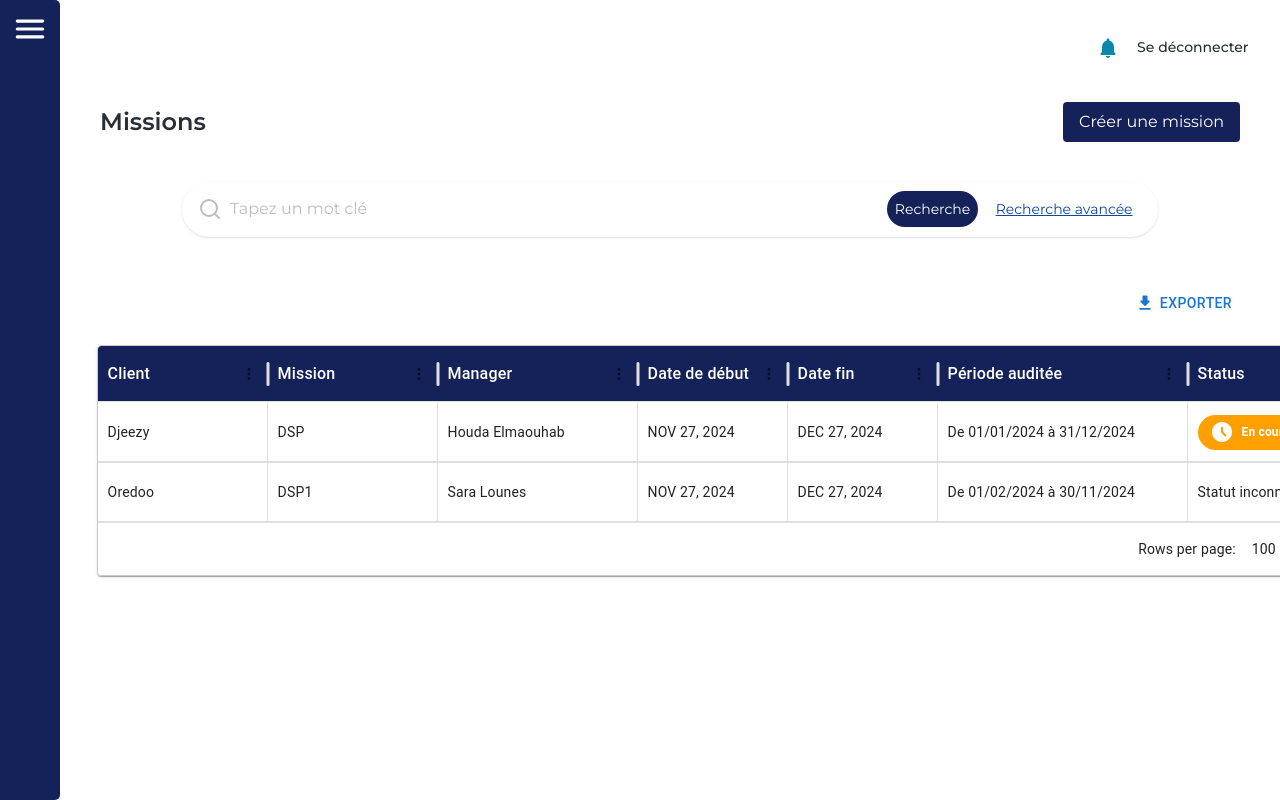
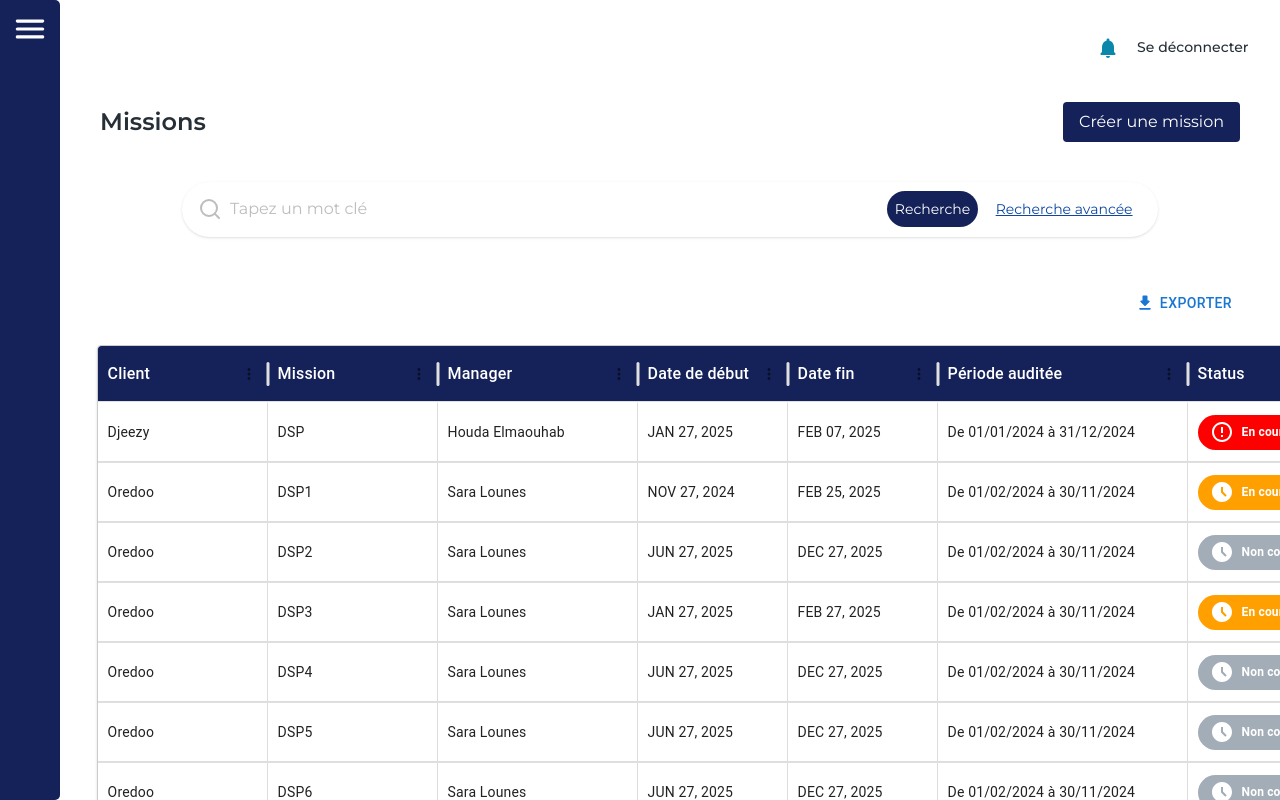
Before and after one commit to thaninamck/IT_Governance, a React (Vite) app in the folder frontend/: page /gestionmission in a window 1280 px wide. Built offline with nearby package versions, Linux system fonts and the light colour scheme.

Commit message:
modifier ajouter les action archiver cloturer annuler..

```diff
--- a/frontend/src/pages/GestionMission.jsx
+++ b/frontend/src/pages/GestionMission.jsx
@@ -1,4 +1,4 @@
-import React, { useState } from "react";
+import React, { useState,useEffect } from "react";
 import SideBar from "../components/sideBar/SideBar";
 import HeaderBis from "../components/Header/HeaderBis";
 import Table from "../components/Table";
@@ -16,8 +16,13 @@ import AddControleForm from "../components/Forms/AddControleForm";
 import VisibilityIcon from "@mui/icons-material/Visibility";
 import { useNavigate } from "react-router-dom";
 import { useBreadcrumb } from "../Context/BreadcrumbContext";
+import PauseCircleOutlineRoundedIcon from '@mui/icons-material/PauseCircleOutlineRounded';
+import HighlightOffRoundedIcon from '@mui/icons-material/HighlightOffRounded';
+import PlayCircleOutlineRoundedIcon from '@mui/icons-material/PlayCircleOutlineRounded';
+import { Snackbar } from "@mui/material";
 
 function GestionMission() {
+
   // Colonnes de la table
   const columnsConfig2 = [
     { field: "client", headerName: "Client", width: 170 },
@@ -47,8 +52,8 @@ function GestionMission() {
       mission: "DSP",
       client: "Djeezy",
       manager: "Houda Elmaouhab",
-      dateField: "2024-11-27",
-      dateField1: "2024-12-27",
+      dateField: "2025-01-27",
+      dateField1: "2025-2-7",
       auditStartDate: "2024-01-01", // Date de début de la période auditée
       auditEndDate: "2024-12-31",   // Date de fin de la période auditée
     },
@@ -59,12 +64,99 @@ function GestionMission() {
       client: "Oredoo",
       manager: "Sara Lounes",
       dateField: "2024-11-27",
-      dateField1: "2024-12-27",
+      dateField1: "2025-02-25",
+      auditStartDate: "2024-02-01", // Date de début de la période auditée
+      auditEndDate: "2024-11-30",   // Date de fin de la période auditée
+    },
+    {
+      id: 3,
+      statusMission: "non_commencee",
+      mission: "DSP2",
+      client: "Oredoo",
+      manager: "Sara Lounes",
+      dateField: "2025-06-27",
+      dateField1: "2025-12-27",
+      auditStartDate: "2024-02-01", // Date de début de la période auditée
+      auditEndDate: "2024-11-30",   // Date de fin de la période auditée
+    },
+    {
+      id: 4,
+      statusMission: "en_retard",
+      mission: "DSP3",
+      client: "Oredoo",
+      manager: "Sara Lounes",
+      dateField: "2025-01-27",
+      dateField1: "2025-02-27",
+      auditStartDate: "2024-02-01", // Date de début de la période auditée
+      auditEndDate: "2024-11-30",   // Date de fin de la période auditée
+    },
+    {
+      id: 5,
+      statusMission: "archiver",
+      mission: "DSP4",
+      client: "Oredoo",
+      manager: "Sara Lounes",
+      dateField: "2025-06-27",
+      dateField1: "2025-12-27",
+      auditStartDate: "2024-02-01", // Date de début de la période auditée
+      auditEndDate: "2024-11-30",   // Date de fin de la période auditée
+    },
+    {
+      id: 6,
+      statusMission: "annulée",
+      mission: "DSP5",
+      client: "Oredoo",
+      manager: "Sara Lounes",
+      dateField: "2025-06-27",
+      dateField1: "2025-12-27",
+      auditStartDate: "2024-02-01", // Date de début de la période auditée
+      auditEndDate: "2024-11-30",   // Date de fin de la période auditée
+    },
+    {
+      id: 7,
+      statusMission: "temporaire",
+      mission: "DSP6",
+      client: "Oredoo",
+      manager: "Sara Lounes",
+      dateField: "2025-06-27",
+      dateField1: "2025-12-27",
       auditStartDate: "2024-02-01", // Date de début de la période auditée
       auditEndDate: "2024-11-30",   // Date de fin de la période auditée
     },
     // ... autres missions
   ];
+
+  // Fonction pour déterminer le statut automatique
+  const getAutomaticStatus = (startDate, endDate) => {
+    const currentDate = new Date();
+    const start = new Date(startDate);
+    const end = new Date(endDate);
+
+    if (currentDate < start) {
+      return "non_commencee";
+    } else if (currentDate >= start && currentDate <= end) {
+      return "en_cours";
+    } else if (currentDate > end) {
+      return "en_retard";
+    }
+    return "Statut inconnu";
+  };
+
+
+
+  // Mettre à jour les statuts des missions
+  const updateMissionStatuses = (missions) => {
+    return missions.map((mission) => ({
+      ...mission,
+      statusMission: getAutomaticStatus(mission.dateField, mission.dateField1),
+    }));
+  };
+
+  // Utiliser useEffect pour mettre à jour les statuts lors du chargement du composant
+  useEffect(() => {
+    const updatedRows = updateMissionStatuses(rowsData2);
+    setFilteredRows(updatedRows);
+  }, []); // Exécuter une seule fois au montage du composant
 
   // États pour gérer les modales et les missions
   const [isModalOpen, setIsModalOpen] = useState(false);
@@ -96,6 +188,100 @@ function GestionMission() {
     setIsMissionCreated(true);
     setIsModalOpen(false);
   };
+
+   // Fonction pour archiver une mission
+const handleArchiverRow = (selectedRow) => {
+  // Mettre à jour le statut de la mission en "archiver"
+  const updatedRows = filteredRows.map((row) =>
+    row.id === selectedRow.id ? { ...row, statusMission: "archiver" } : row
+  );
+
+  // Mettre à jour l'état des lignes filtrées
+  setFilteredRows(updatedRows);
+
+  console.log("Mission archivée :", selectedRow);
+};
+
+const handleCloturerRow = (selectedRow) => {
+  // Mettre à jour le statut de la mission en "archiver"
+  const updatedRows = filteredRows.map((row) =>
+    row.id === selectedRow.id ? { ...row, statusMission: "terminer" } : row
+  );
+
+  // Mettre à jour l'état des lignes filtrées
+  setFilteredRows(updatedRows);
+
+  console.log("Mission cloturée :", selectedRow);
+};
+
+
+const handleCancelRow = (selectedRow) => {
+  // Mettre à jour le statut de la mission en "archiver"
+  const updatedRows = filteredRows.map((row) =>
+    row.id === selectedRow.id ? { ...row, statusMission: "annulée" } : row
+  );
+
+  // Mettre à jour l'état des lignes filtrées
+  setFilteredRows(updatedRows);
+
+  console.log("Mission annulée :", selectedRow);
+};
+
+const [previousStatus, setPreviousStatus] = useState({});
+const [snackbarOpen, setSnackbarOpen] = useState(false);
+  const [snackbarMessage, setSnackbarMessage] = useState("");
+
+
+const handlePauseRow = (selectedRow) => {
+  if (selectedRow.statusMission === "temporaire") {
+    // Calculer la nouvelle date de début (date actuelle)
+    const newStartDate = new Date().toISOString().split("T")[0]; // Format YYYY-MM-DD
+const missionEndDate = new Date(selectedRow.dateField1).toISOString().split("T")[0]; // Convertir en format YYYY-MM-DD
+
+
+    console.log("Nouvelle date de début :", newStartDate);
+    console.log("Date de fin de la mission :", selectedRow.dateField1);
+
+    // Vérifier si la nouvelle date de début est supérieure à la date de fin
+    if (newStartDate > missionEndDate) {
+      // Afficher une alerte ou un message d'erreur
+      console.log("La mission ne peut pas être reprise car la date de début serait supérieure à la date de fin.");
+       setSnackbarMessage("La mission ne peut pas être reprise car la date de début serait supérieure à la date de fin.");
+      setSnackbarOpen(true); // Afficher la notification
+      return; // Ne pas mettre à jour la mission
+    }
+
+    // Si la date de début est valide, reprendre la mission
+    const updatedRows = filteredRows.map((row) =>
+      row.id === selectedRow.id
+        ? {
+            ...row,
+            statusMission: previousStatus[selectedRow.id], // Restaurer l'état précédent
+            dateField: newStartDate, // Mettre à jour la date de début avec la date actuelle
+          }
+        : row
+    );
+    setFilteredRows(updatedRows);
+
+    // Supprimer l'état précédent de la mémoire
+    setPreviousStatus((prev) => {
+      const newStatus = { ...prev };
+      delete newStatus[selectedRow.id];
+      return newStatus;
+    });
+  } else {
+    // Si la mission n'est pas en pause, la mettre en pause
+    setPreviousStatus((prev) => ({
+      ...prev,
+      [selectedRow.id]: selectedRow.statusMission, // Stocker l'état actuel
+    }));
+    const updatedRows = filteredRows.map((row) =>
+      row.id === selectedRow.id ? { ...row, statusMission: "temporaire" } : row
+    );
+    setFilteredRows(updatedRows);
+  }
+};
+
 
   // Modification d'une mission
   const handleEditRow = (selectedRow) => {
@@ -178,8 +364,56 @@ function GestionMission() {
     {
       icon: <ArchiveRoundedIcon sx={{ marginRight: "5px" }} />,
       label: "Archiver",
-      onClick: handleEditRow,
+      onClick: (selectedRow) => {
+        //console.log("Selected Row:", selectedRow); // Debugging
+        handleArchiverRow(selectedRow);
+      },
+      disabled: (selectedRow) => {
+        //console.log("Selected Row in disabled:", selectedRow); // Debugging
+        return !selectedRow || !["terminee", "en_retard"].includes(selectedRow.statusMission)
+      },
     },
+    {
+      icon: <ArchiveRoundedIcon sx={{ marginRight: "5px" }} />,
+      label: "Clôturée",
+      onClick: (selectedRow) => {
+        //console.log("Selected Row:", selectedRow); // Debugging
+        handleCloturerRow(selectedRow);
+      },
+      disabled: (selectedRow) => {
+       // console.log("Selected Row in disabled:", selectedRow); // Debugging
+        return !selectedRow || !["en_cours", "en_retard"].includes(selectedRow.statusMission)
+      },
+    },
+    {
+      icon: <HighlightOffRoundedIcon sx={{ marginRight: "5px" }} />,
+      label: "Annulée",
+      onClick: (selectedRow) => {
+       // console.log("Selected Row:", selectedRow); // Debugging
+        handleCancelRow(selectedRow);
+      },
+      disabled: (selectedRow) => {
+       // console.log("Selected Row in disabled:", selectedRow); // Debugging
+        return !selectedRow || !["non_commencee", "en_cours","temporaire"].includes(selectedRow.statusMission)
+      },
+    },
+    {
+      icon: (selectedRow)=>{
+        return selectedRow?.statusMission === "temporaire"? <PlayCircleOutlineRoundedIcon sx={{ marginRight: "5px" }}/> : <PauseCircleOutlineRoundedIcon sx={{ marginRight: "5px" }} />},
+      label: (selectedRow) => {
+
+        return selectedRow?.statusMission === "temporaire" ? "Reprendre" : "Pause";
+      },
+      onClick: (selectedRow) => {
+        //console.log("Selected Row:", selectedRow);
+        handlePauseRow(selectedRow);
+      },
+      disabled: (selectedRow) => {
+       // console.log("Selected Row in disabled:", selectedRow);
+        return !selectedRow || !["en_cours","temporaire"].includes(selectedRow.statusMission)
+      },
+    },
+
     {
       icon: <SquarePen className="mr-2" />,
       label: "Modifier",
@@ -270,6 +504,13 @@ function GestionMission() {
         onClose={closeModal}
         onMissionCreated={handleMissionCreation}
       />
+
+<Snackbar
+        open={snackbarOpen}
+        autoHideDuration={6000}
+        onClose={() => setSnackbarOpen(false)}
+        message={snackbarMessage}
+      />
       {isMissionCreated && (
         <div className="fixed inset-0 flex items-center justify-center bg-black bg-opacity-50 backdrop-blur-md z-50">
           <PopUp text="Mission créée" redirectionURL={handlePopupClose} />
```
